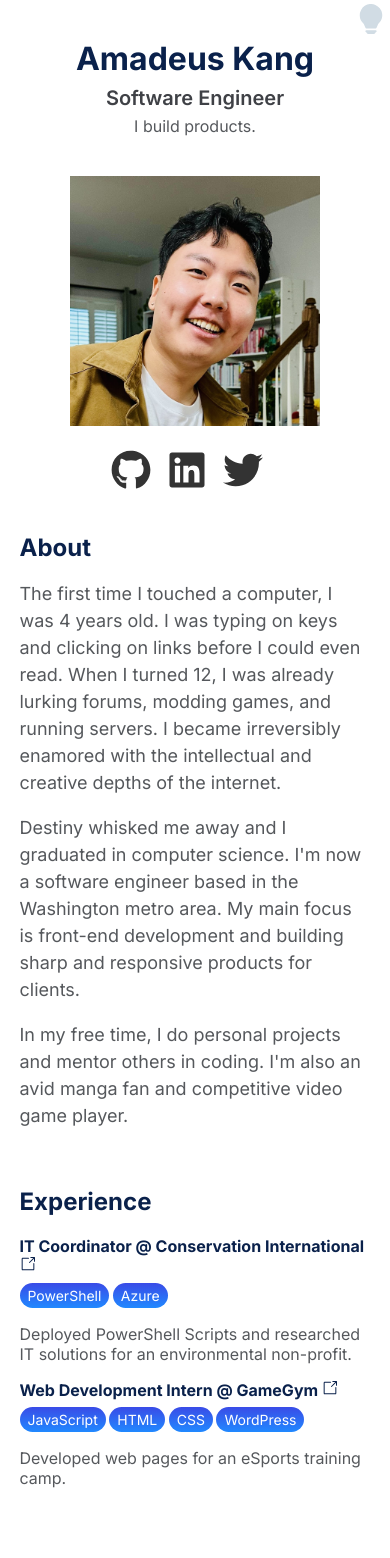
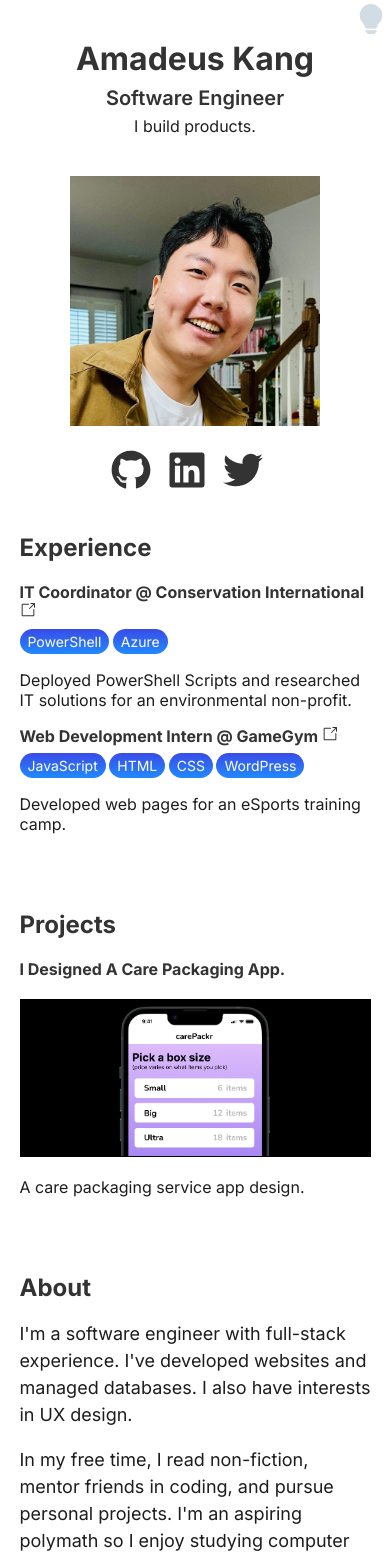
Before and after one commit to Amadeus-ex-machina/Amadeus-ex-machina.github.io, a React (Create React App) app: page / in a window 390 px wide. Shown: the top 1558 px of the page. Built offline with nearby package versions, Linux system fonts and the light colour scheme.

Commit message:
Removed horizontal scroll from resume div on mobile

```diff
--- a/src/Home.css
+++ b/src/Home.css
@@ -213,6 +213,7 @@
 
   .Resume {
     overflow-y: hidden;
+    overflow-x: hidden;
     width: 90%;
     height: 100%;
     padding: 0;
@@ -257,6 +258,8 @@
     font-weight: 400;
     font-size: 16px;
   }
+
+
 
   ::-webkit-scrollbar {
     width: 0px;
--- a/src/Home.js
+++ b/src/Home.js
@@ -1,6 +1,5 @@
 import "./Home.css";
 import { Link } from "react-router-dom";
-import React, { useState, useEffect } from "react";
 
 import "./themes.css";
 import "./Toggle.css";
@@ -10,7 +9,6 @@
 import { FaLinkedin } from "react-icons/fa";
 import { FaTwitter } from "react-icons/fa";
 import { GoLinkExternal } from "react-icons/go";
-import { BsFillLightbulbFill } from "react-icons/bs";
 
 // IMAGES
 import headshot from "./images/headshot.jpg";
@@ -21,19 +19,6 @@
 };
 
 export default function Home() {
-  const [theme, setTheme] = useState("light");
-  const toggleTheme = () => {
-    if (theme === "light") {
-      setTheme("dark");
-    } else {
-      setTheme("light");
-    }
-  };
-
-  useEffect(() => {
-    document.body.className = theme;
-  }, [theme]);
-
   return (
     <html>
       <body>
@@ -63,7 +48,7 @@
                     <FaGithub
                       style={{
                         paddingRight: 16,
-                        color: theme === "light" ? "dark" : "light",
+                        color: "var(--icon-color)",
                       }}
                       size={40}
                     />
@@ -79,7 +64,7 @@
                     <FaLinkedin
                       style={{
                         paddingRight: 16,
-                        color: theme === "light" ? "dark" : "light",
+                        color: "var(--icon-color)",
                       }}
                       size={40}
                     />
@@ -95,7 +80,7 @@
                     <FaTwitter
                       style={{
                         paddingRight: 16,
-                        color: theme === "light" ? "dark" : "light",
+                        color: "var(--icon-color)",
                       }}
                       size={40}
                     />
@@ -105,34 +90,6 @@
             </div>
 
             <div className="Resume">
-              <div className="ResumeHeader">About</div>
-
-              <div className="ResumeText">
-                <p>
-                  The first time I touched a computer, I was 4 years old. I was
-                  typing on keys and clicking on links before I could even read.
-                  When I turned 12, I was already lurking forums, modding games,
-                  and running servers. I became irreversibly enamored with the
-                  intellectual and creative depths of the internet.
-                </p>
-
-                <p>
-                  Destiny whisked me away and I graduated in computer science.
-                  I'm now a software engineer based in the Washington metro
-                  area. My main focus is front-end development and building
-                  sharp and responsive products for clients.
-                </p>
-
-                <p>
-                  In my free time, I do personal projects and mentor others in
-                  coding. I'm also an avid manga fan and competitive video game
-                  player.
-                </p>
-              </div>
-
-              <br />
-              <br />
-
               <div className="ResumeHeader">Experience</div>
               <br />
 
@@ -209,6 +166,26 @@
               <br />
               <br />
               <br />
+
+              <div className="ResumeHeader">About</div>
+
+              <div className="ResumeText">
+                <p>
+                  I'm a software engineer with full-stack experience. I've
+                  developed websites and managed databases. I also have
+                  interests in UX design.
+                </p>
+
+                <p>
+                  In my free time, I read non-fiction, mentor friends in coding,
+                  and pursue personal projects. I'm an aspiring polymath so I
+                  enjoy studying computer science, mathematics, statistics,
+                  economics, and other subjects. To will myself to understand is
+                  my greatest joy.
+                </p>
+              </div>
+
+              <br />
               <br />
               <br />
               <br />
--- a/src/themes.css
+++ b/src/themes.css
@@ -1,14 +1,16 @@
 .dark {
-    --background-color: #333333;
-    --header-text-color: rgb(88, 141, 240);
-    --subheader-text-color: rgb(165, 169, 177);
-    --small-text-color: rgb(210, 214, 221);
+  --background-color: #333333;
+  --header-text-color: #fff;
+  --subheader-text-color: #fff;
+  --small-text-color: rgb(184, 184, 184);
 
-    --subtle-color: rgb(79, 81, 83);
+  --subtle-color: rgb(79, 81, 83);
 
-    --hover-color: rgba(7, 63, 105, 0.8);
+  --hover-color: rgba(7, 63, 105, 0.8);
 
-    transition: background 0.1s;
+  transition: background 0.1s;
+
+  --icon-color: #fff;
 
   background-color: var(--background-color);
   color: #fff;
@@ -16,9 +18,9 @@
 
 .light {
   --background-color: #fff;
-  --header-text-color: rgb(10, 33, 75);
-  --subheader-text-color: rgb(63, 65, 70);
-  --small-text-color: rgb(85, 88, 92);
+  --header-text-color: #333;
+  --subheader-text-color: #333;
+  --small-text-color: rgb(29, 29, 29);
 
   --subtle-color: rgb(209, 220, 228);
 
@@ -26,6 +28,8 @@
 
   transition: background 0.1s;
 
+  --icon-color: #333;
+
   background-color: var(--background-color);
   color: #333;
 }
```
Also changed, not shown: src/TwitterIcon.css (deleted, +0 -8 lines), src/images/Screenshot 2024-01-26 212432.png (added), src/images/naver.png (added).
